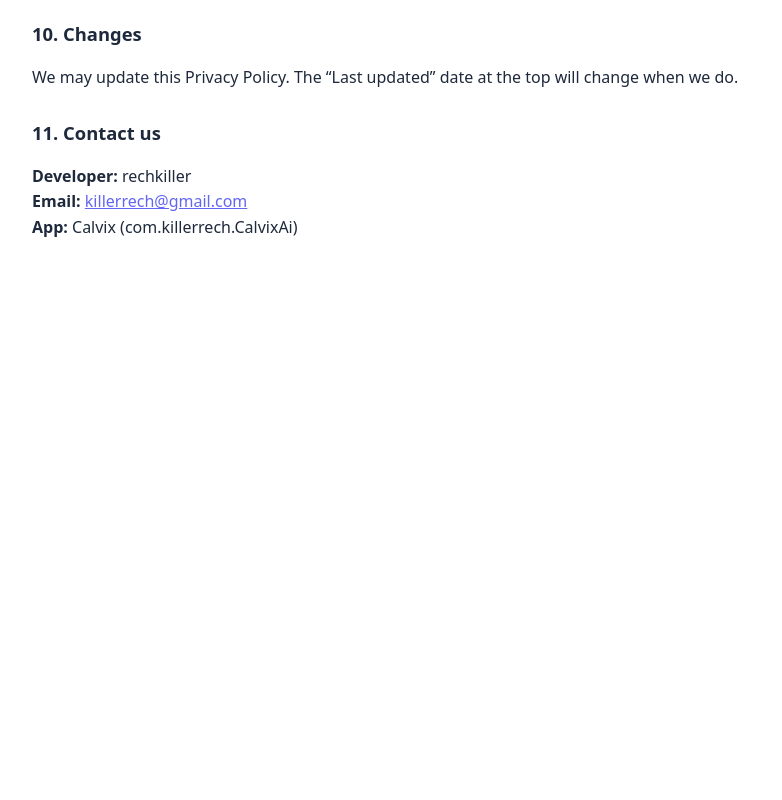
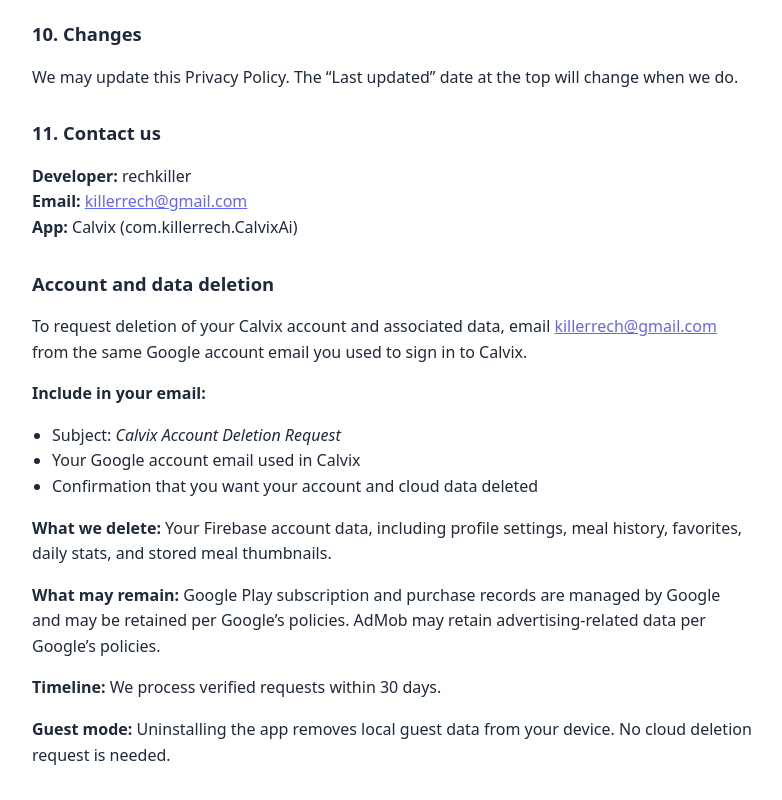
Before and after one commit to Chirag2911/calvix-privacy, a plain HTML site: page index.html in a window 1280 px wide. Shown: the part 2182-2982 px from the top of the page, without its empty margins (248-1030 px from the left). Before the commit the page ends 2455 px from the top, so only its background shows below. Drawn offline with Linux system fonts and the light colour scheme.

Commit message:
Update index.html

```diff
--- a/index.html
+++ b/index.html
@@ -91,5 +91,21 @@
     <strong>Email:</strong> <a href="mailto:killerrech@gmail.com">killerrech@gmail.com</a><br />
     <strong>App:</strong> Calvix (com.killerrech.CalvixAi)
   </p>
+  <h2 id="delete-account">Account and data deletion</h2>
+<p>
+  To request deletion of your Calvix account and associated data, email
+  <a href="mailto:killerrech@gmail.com?subject=Calvix%20Account%20Deletion%20Request">killerrech@gmail.com</a>
+  from the same Google account email you used to sign in to Calvix.
+</p>
+<p><strong>Include in your email:</strong></p>
+<ul>
+  <li>Subject: <em>Calvix Account Deletion Request</em></li>
+  <li>Your Google account email used in Calvix</li>
+  <li>Confirmation that you want your account and cloud data deleted</li>
+</ul>
+<p><strong>What we delete:</strong> Your Firebase account data, including profile settings, meal history, favorites, daily stats, and stored meal thumbnails.</p>
+<p><strong>What may remain:</strong> Google Play subscription and purchase records are managed by Google and may be retained per Google’s policies. AdMob may retain advertising-related data per Google’s policies.</p>
+<p><strong>Timeline:</strong> We process verified requests within 30 days.</p>
+<p><strong>Guest mode:</strong> Uninstalling the app removes local guest data from your device. No cloud deletion request is needed.</p>
 </body>
 </html>
```
